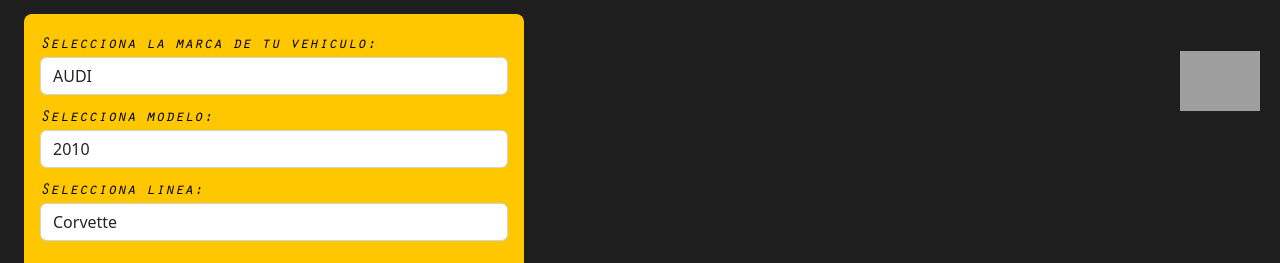
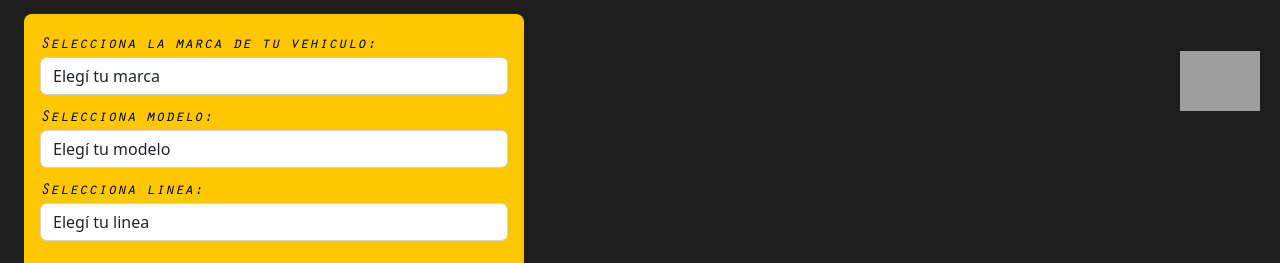
Before and after one commit to Leanz652/neumaticos-app, an Angular app: page /home in a window 1280 px wide. Shown: the part 669-932 px from the top of the page. Built offline with nearby package versions, Linux system fonts and the light colour scheme; grey boxes are pictures that could not be loaded.

Commit message:
option selected

```diff
--- a/src/app/pages/home/finder/finder.component.html
+++ b/src/app/pages/home/finder/finder.component.html
@@ -40,6 +40,7 @@
             >Selecciona la marca de tu vehiculo:</label
           >
           <select class="form-control mb-2" id="marca">
+            <option selected hidden disabled>Elegí tu marca</option>
             <option>AUDI</option>
             <option>BMW</option>
             <option>HONDA</option>
@@ -49,6 +50,7 @@
 
           <label for="modelo" class="font-black">Selecciona modelo:</label>
           <select class="form-control mb-2" id="modelo">
+            <option selected hidden disabled>Elegí tu modelo</option>
             <option>2010</option>
             <option>2011</option>
             <option>2012</option>
@@ -58,6 +60,7 @@
 
           <label for="linea" class="font-black">Selecciona linea:</label>
           <select class="form-control mb-2" id="linea">
+            <option selected hidden disabled>Elegí tu linea</option>
             <option>Corvette</option>
             <option>Corvette</option>
             <option>Corvette</option>
@@ -69,6 +72,7 @@
         <div *ngIf="!esVehiculo" class="form-group">
           <label for="ancho" class="font-black">Selecciona ancho:</label>
           <select class="form-control mb-2" id="ancho">
+            <option selected hidden disabled>Elegí el ancho</option>
             <option>28</option>
             <option>29</option>
             <option>30</option>
@@ -78,6 +82,7 @@
 
           <label for="perfil" class="font-black">Selecciona perfil:</label>
           <select class="form-control mb-2" id="perfil">
+            <option selected hidden disabled>Elegí el perfil</option>
             <option>10.5</option>
             <option>11</option>
             <option>12</option>
@@ -87,6 +92,7 @@
 
           <label for="rin" class="font-black">Selecciona rin:</label>
           <select class="form-control mb-2" id="rin">
+            <option selected hidden disabled>Elegí el rin</option>
             <option>Corvette</option>
             <option>Corvette</option>
             <option>Corvette</option>
```
